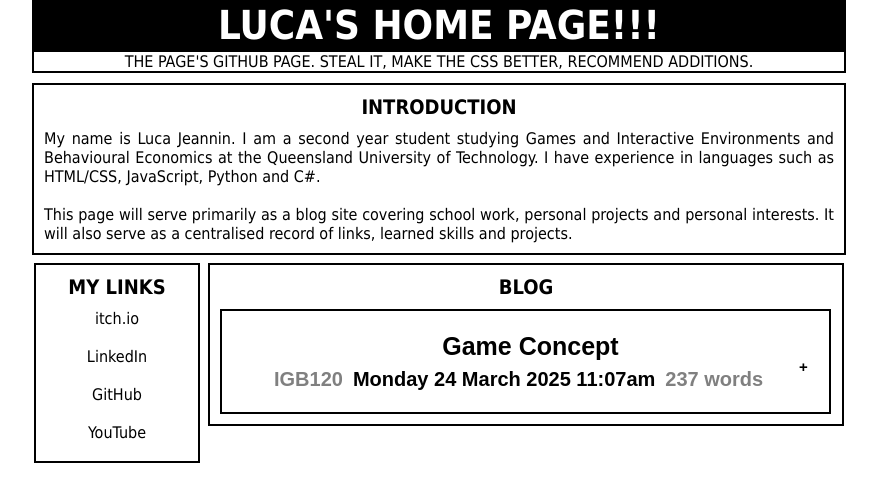
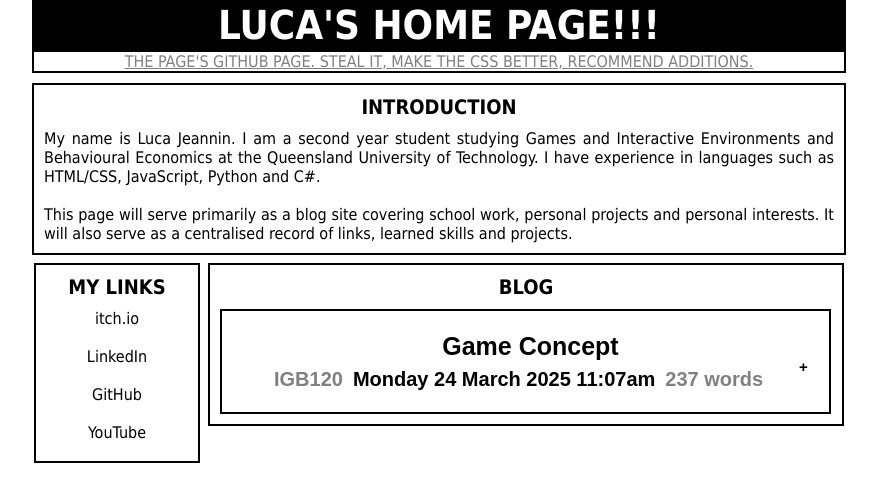
Before and after one commit to LucaHJ/cartdotcom, a plain HTML site: page home.html in a window 1280 px wide. In both pictures the pointer is over the link 639 px from the left and 61 px from the top of the page. Shown: the whole page, without its empty margins (201-1078 px from the left). Drawn offline with Linux system fonts and the light colour scheme.

Commit message:
Update home.css
minor changes to link css

```diff
--- a/home.css
+++ b/home.css
@@ -36,6 +36,10 @@ nav {
     border: 2px solid black;
     text-align: center;
     margin-bottom: 10px;
+}
+nav a:hover{
+    color: grey;
+    text-decoration: underline;
 }
 
 a {
```
